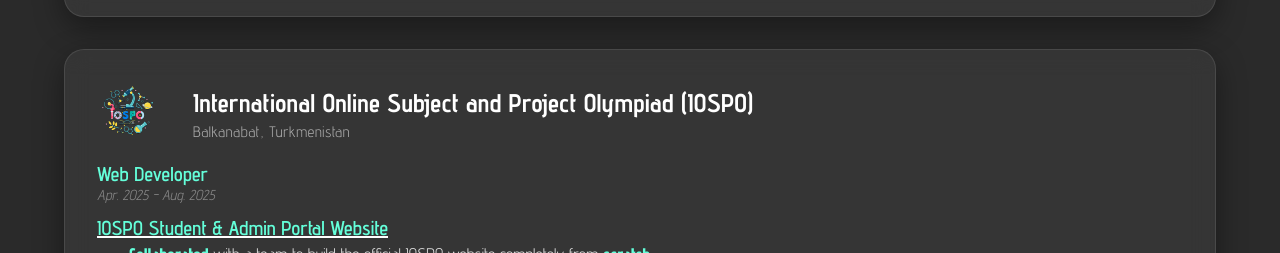
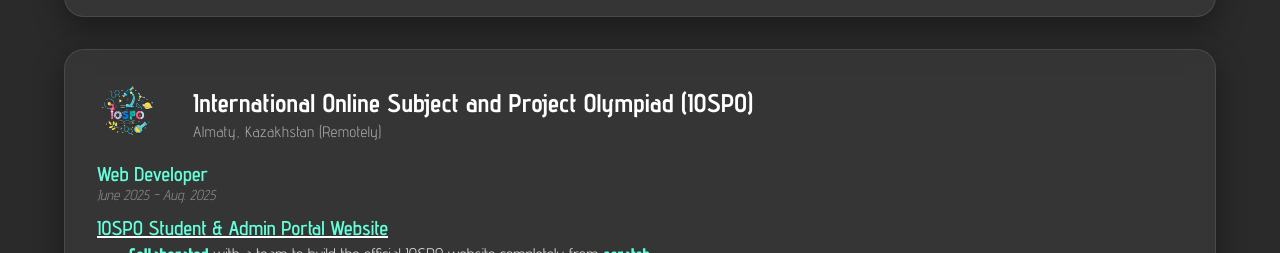
Before and after one commit to smile-web-tech/Portfolio-Web, a React (Vite) app: page / in a window 1280 px wide. Shown: the part 3029-3282 px from the top of the page. Built offline with nearby package versions, Linux system fonts and the light colour scheme; no server answers; what groq-sdk would draw is missing.

Commit message:
fix: update IOSPO work location and date range in App and portfolio data

```diff
--- a/src/App.jsx
+++ b/src/App.jsx
@@ -421,12 +421,12 @@
                 <img src="pictures/iospoLogo.png" alt="IOSPO" className="companyLogo" style={{ height: '4rem' }} />
                 <div className="company-info">
                   <h3 className="workCompany"> International Online Subject and Project Olympiad (IOSPO)</h3>
-                  <span className="workLocation">Balkanabat, Turkmenistan</span>
+                  <span className="workLocation">Almaty, Kazakhstan (Remotely)</span>
                 </div>
               </div>
               <div className="role">
                 <h4 className="workTitle">Web Developer</h4>
-                <span className="workDate">Apr. 2025 - Aug. 2025</span>
+                <span className="workDate">June 2025 - Aug. 2025</span>
                 <div className="project">
                   <a href="https://iospo.org" target="_blank" className="projectLink"><h4 className="workTitle">IOSPO Student & Admin Portal Website</h4></a>
                   <ul className="workResponsibilities">
--- a/src/portfolioData.js
+++ b/src/portfolioData.js
@@ -32,7 +32,7 @@
 
 **Work Experience**
 1. Self-employed — StudentHub Mobile Application (Jan 2026 - Present, Budapest, Hungary). Collaborating with a backend developer to build a full-stack mobile app using Kotlin (Jetpack Compose), .NET 10/C# WebAPI, and PostgreSQL. Features Canvas API integration, schedule management, Explore marketplace, and JWT authentication. Currently under active development.
-2. Web Developer at International Online Subject and Project Olympiad (IOSPO) (Apr 2025 - Aug 2025). Built official website, student/admin portals, authentication, and MySQL admin.
+2. Web Developer at International Online Subject and Project Olympiad (IOSPO) (June 2025 - Aug 2025, Almaty, Kazakhstan - Remotely). Built official website, student/admin portals, authentication, and MySQL admin.
 3. Software Developer at Gunbatar Shapagy Education Center (Jan 2024 - Feb 2025). Built full-stack web app with Laravel/PHP, online registration, and launched a mobile app using Java, Android Studio, and Firebase onto the Google Play Store.
 4. Self-Employed IT & Cybersecurity Services (Mar 2022 - Aug 2025). Hosted/managed Linux servers, deployed custom VPNs to bypass censorship, and worked with an international remote team.
 
```
